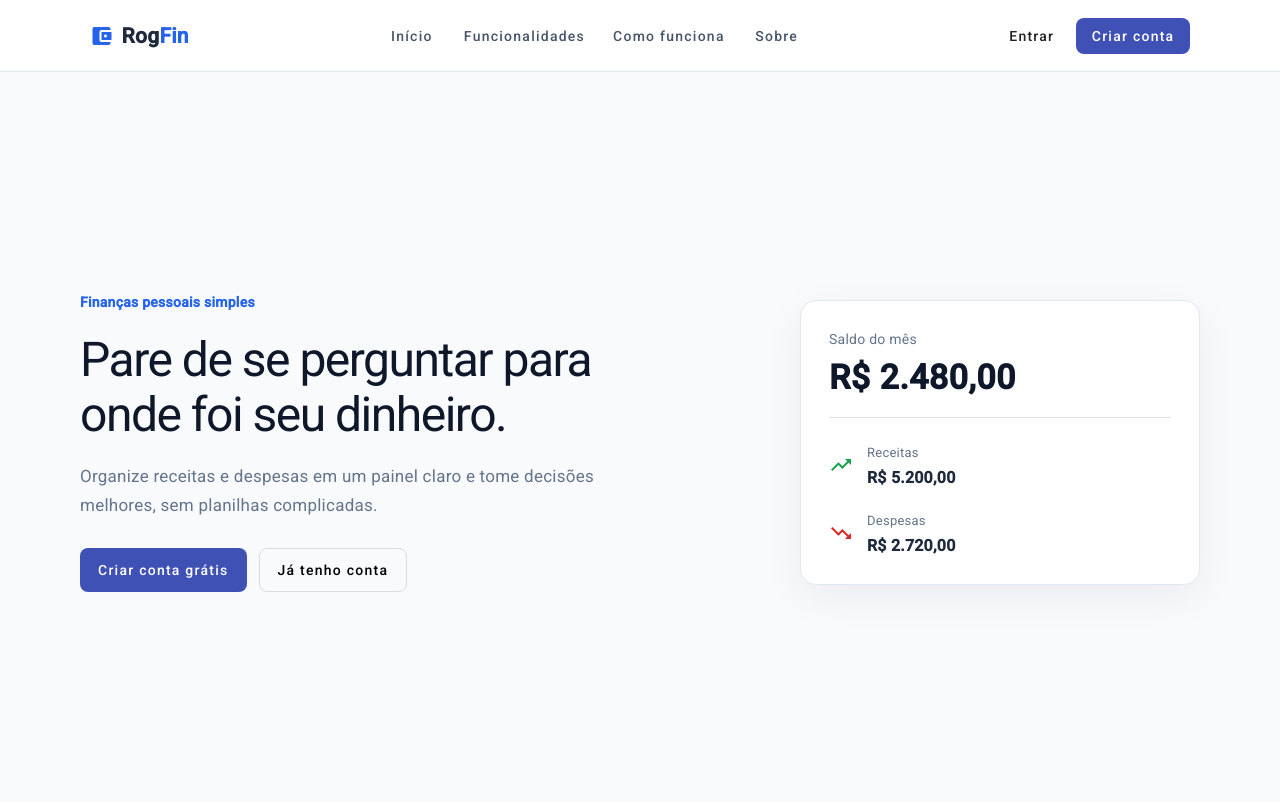
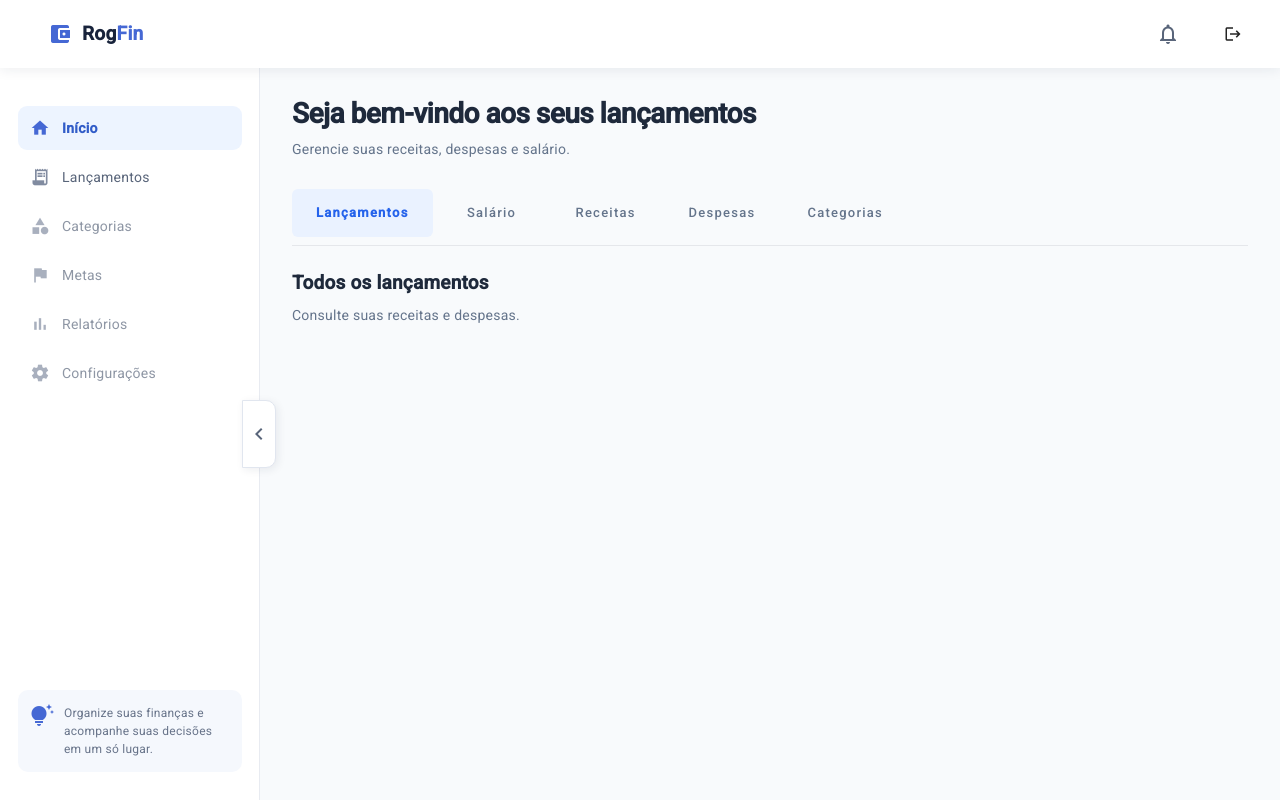
Before and after one commit to rodrigogomes199820-ui/sistema-controle-financeiro-frontend, an Angular app: page /layout/lancamentos in a window 1280 px wide. Before the commit this address led to /. Shown: the top 802 px of the page. Built offline with nearby package versions, Linux system fonts and the light colour scheme; no server answers; sample sign-in values are in the browser's storage.

Commit message:
criação da tela de lançamento

```diff
--- a/src/app/app-routing.module.ts
+++ b/src/app/app-routing.module.ts
@@ -7,6 +7,7 @@ import { CadastroComponent } from './features/auth/cadastro/cadastro.component';
 import { NavbarComponent } from './layout/navbar/navbar.component';
 import { AuthGuard } from './core/guards/auth.guard';
 import { DashboardComponent } from './pages/dashboard/dashboard.component';
+import { LancamentoComponent } from './pages/lancamentos/lancamento.component';
 
 const routes: Routes = [
 {
@@ -19,7 +20,8 @@ component: NavbarComponent,
 canActivate: [AuthGuard],
 children: [
   { path: '', pathMatch: 'full', redirectTo: 'dashboard' },
-  { path: 'dashboard', component: DashboardComponent }
+  { path: 'dashboard', component: DashboardComponent },
+  { path: 'lancamentos', component: LancamentoComponent }
 ]
 },
 {
--- a/src/app/app.module.ts
+++ b/src/app/app.module.ts
@@ -14,6 +14,7 @@ import { CadastroComponent } from './features/auth/cadastro/cadastro.component';
 import { AuthInterceptor } from './core/interceptors/auth.interceptor';
 import { SidebarComponent } from './layout/sidebar/sidebar.component';
 import { DashboardComponent } from './pages/dashboard/dashboard.component';
+import { LancamentoComponent } from './pages/lancamentos/lancamento.component';
 
 @NgModule({
   declarations: [
@@ -23,7 +24,8 @@ import { DashboardComponent } from './pages/dashboard/dashboard.component';
     HomeComponent,
     LoginComponent,
     CadastroComponent,
-    DashboardComponent
+    DashboardComponent,
+    LancamentoComponent
   ],
   imports: [
     BrowserModule,
--- a/src/app/layout/navbar/navbar.component.scss
+++ b/src/app/layout/navbar/navbar.component.scss
@@ -85,3 +85,9 @@
     flex-direction: column;
   }
 }
+
+.navbar {
+  position: sticky;
+  top: 0;
+  z-index: 1000;
+}
--- a/src/app/layout/sidebar/sidebar.component.html
+++ b/src/app/layout/sidebar/sidebar.component.html
@@ -8,10 +8,10 @@
         <mat-icon aria-hidden="true">home</mat-icon>
         <span>Início</span>
       </a>
-      <span class="sidebar-link unavailable" aria-disabled="true">
+      <a class="sidebar-link" routerLink="/layout/lancamentos" (click)="fecharAposNavegacao()">
         <mat-icon aria-hidden="true">receipt_long</mat-icon>
         <span>Lançamentos</span>
-      </span>
+      </a>
       <span class="sidebar-link unavailable" aria-disabled="true">
         <mat-icon aria-hidden="true">category</mat-icon>
         <span>Categorias</span>
--- /dev/null
+++ b/src/app/pages/lancamentos/lancamento.component.html
@@ -0,0 +1,49 @@
+ <div class="container">
+  <header class="title">
+    <h1>Seja bem-vindo aos seus lançamentos</h1>
+    <p>Gerencie suas receitas, despesas e salário.</p>
+  </header>
+
+  <section class="tabs-container">
+    <mat-tab-group
+      animationDuration="200ms"
+      mat-stretch-tabs="false">
+
+      <mat-tab label="Lançamentos">
+        <div class="tab-content">
+          <h2>Todos os lançamentos</h2>
+          <p>Consulte suas receitas e despesas.</p>
+        </div>
+      </mat-tab>
+
+      <mat-tab label="Salário">
+        <div class="tab-content">
+          <h2>Salário recorrente</h2>
+          <p>Cadastre e consulte seu salário.</p>
+        </div>
+      </mat-tab>
+
+      <mat-tab label="Receitas">
+        <div class="tab-content">
+          <h2>Nova receita</h2>
+          <p>Cadastre outras entradas de dinheiro.</p>
+        </div>
+      </mat-tab>
+
+      <mat-tab label="Despesas">
+        <div class="tab-content">
+          <h2>Nova despesa</h2>
+          <p>Cadastre suas despesas.</p>
+        </div>
+      </mat-tab>
+
+      <mat-tab label="Categorias">
+        <div class="tab-content">
+          <h2>Gerenciar categorias</h2>
+          <p>Organize as categorias utilizadas nas suas receitas e despesas.</p>
+        </div>
+      </mat-tab>
+
+    </mat-tab-group>
+  </section>
+</div>
--- /dev/null
+++ b/src/app/pages/lancamentos/lancamento.component.scss
@@ -0,0 +1,146 @@
+:host {
+  display: block;
+  min-height: 100%;
+  background: #f8fafc;
+}
+
+.container {
+  width: 100%;
+  max-width: 1440px;
+  margin: 0 auto;
+  padding: 28px 32px;
+  box-sizing: border-box;
+}
+
+/* Cabeçalho sem container */
+.title {
+  margin-bottom: 28px;
+
+  h1 {
+    margin: 0 0 6px;
+    color: #1e293b;
+    font-size: 28px;
+    font-weight: 600;
+    line-height: 1.3;
+    letter-spacing: -0.5px;
+  }
+
+  p {
+    margin: 0;
+    color: #64748b;
+    font-size: 14px;
+    line-height: 1.6;
+  }
+}
+
+/* Abas sem caixa externa */
+.tabs-container {
+  overflow: visible;
+  background: transparent;
+  border: none;
+  border-radius: 0;
+  box-shadow: none;
+}
+
+:host ::ng-deep .mat-mdc-tab-header {
+  padding: 0;
+  background: transparent;
+  border-bottom: 1px solid #e5e7eb;
+}
+
+:host ::ng-deep .mat-mdc-tab .mdc-tab-indicator {
+  display: none;
+}
+
+:host ::ng-deep .mat-mdc-tab {
+  min-width: 110px;
+  margin: 0 4px 8px 0;
+  border-radius: 6px;
+  transition: background-color 150ms ease;
+}
+
+:host ::ng-deep .mat-mdc-tab .mdc-tab__text-label {
+  color: #64748b;
+  font-size: 13px;
+  font-weight: 500;
+  transition: color 150ms ease;
+}
+
+:host ::ng-deep .mat-mdc-tab.mdc-tab--active {
+  background: #eaf2ff;
+}
+
+:host ::ng-deep .mat-mdc-tab.mdc-tab--active .mdc-tab__text-label {
+  color: #2563eb;
+  font-weight: 600;
+}
+
+:host ::ng-deep .mat-mdc-tab:not(.mdc-tab--active):hover {
+  background: #f1f5f9;
+}
+
+/* Conteúdo sem cartão */
+.tab-content {
+  min-height: 200px;
+  padding: 24px 0;
+  box-sizing: border-box;
+
+  h2 {
+    margin: 0 0 8px;
+    color: #1e293b;
+    font-size: 19px;
+    font-weight: 600;
+    line-height: 1.4;
+  }
+
+  p {
+    max-width: 650px;
+    margin: 0;
+    color: #64748b;
+    font-size: 14px;
+    line-height: 1.7;
+  }
+}
+
+/* Tablet e celular */
+@media (max-width: 768px) {
+  .container {
+    padding: 20px 16px;
+  }
+
+  .title {
+    margin-bottom: 24px;
+
+    h1 {
+      font-size: 24px;
+    }
+  }
+
+  :host ::ng-deep .mat-mdc-tab-header {
+    padding: 0;
+  }
+
+  :host ::ng-deep .mat-mdc-tab {
+    min-width: 100px;
+    padding: 0 4px;
+  }
+
+  .tab-content {
+    min-height: 170px;
+    padding: 20px 0;
+  }
+}
+
+@media (max-width: 480px) {
+  .container {
+    padding: 16px 12px;
+  }
+
+  .title h1 {
+    font-size: 22px;
+  }
+
+  .tab-content {
+    padding: 18px 0;
+  }
+}
```
Also changed, not shown: src/app/pages/lancamentos/lancamento.component.ts (added, +8 -0 lines), src/app/shared/material/material.module.ts (+5 -2 lines).
